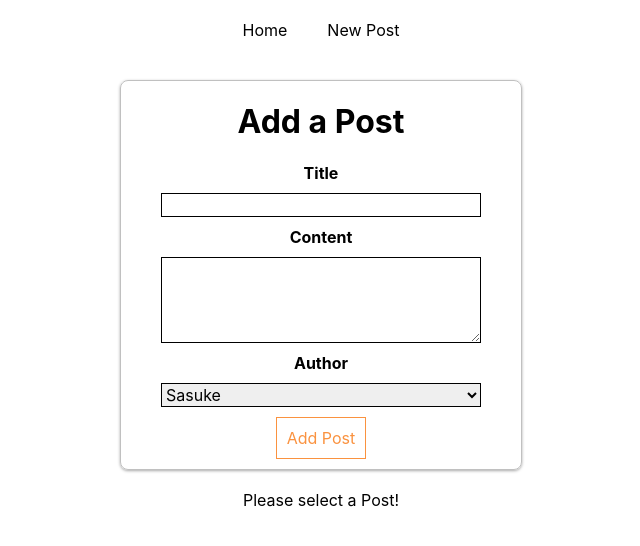
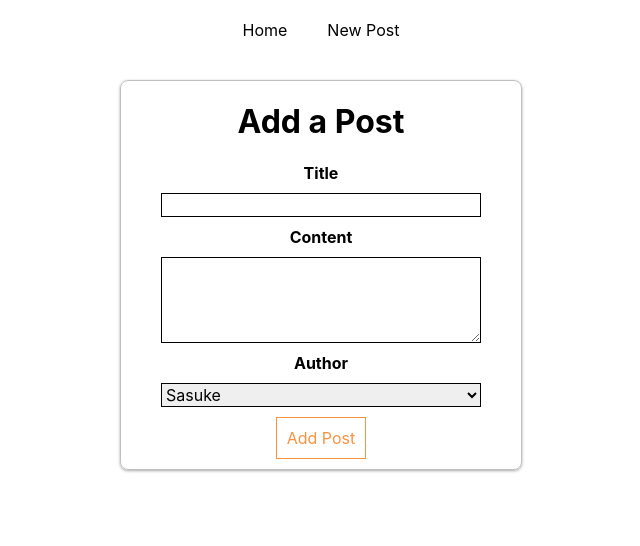
Before and after one commit to hritesh-sonawane/AxiosWaffle, a React (Create React App) app: page /new-post in a window 1280 px wide. Shown: the top 546 px of the page, without its empty margins (319-959 px from the left). Built offline with nearby package versions, Linux system fonts and the light colour scheme; no server answers.

Commit message:
switch: 1 route at a time

```diff
--- a/src/containers/Blog/Blog.js
+++ b/src/containers/Blog/Blog.js
@@ -2,7 +2,7 @@
 import './Blog.css';
 // import axios from '../../axios';
 import Posts from '../Posts/Posts';
-import { Route, NavLink } from 'react-router-dom';
+import { Route, NavLink, Switch } from 'react-router-dom';
 import NewPost from '../NewPost/NewPost';
 import FullPost from '../FullPost/FullPost';
 
@@ -32,8 +32,11 @@
         {/* <Route path="/" exact render={() => <h1>Home</h1>} />
         <Route path="/" render={() => <h1>221B</h1>} /> */}
         <Route path="/" exact component={Posts} />
-        <Route path="/new-post" component={NewPost} />
-        <Route path="/:id" exact component={FullPost} />
+        {/* to load 1 Route at a time */}
+        <Switch>
+          <Route path="/new-post" component={NewPost} />
+          <Route path="/:id" exact component={FullPost} />
+        </Switch>
       </div>
     );
   }
```
